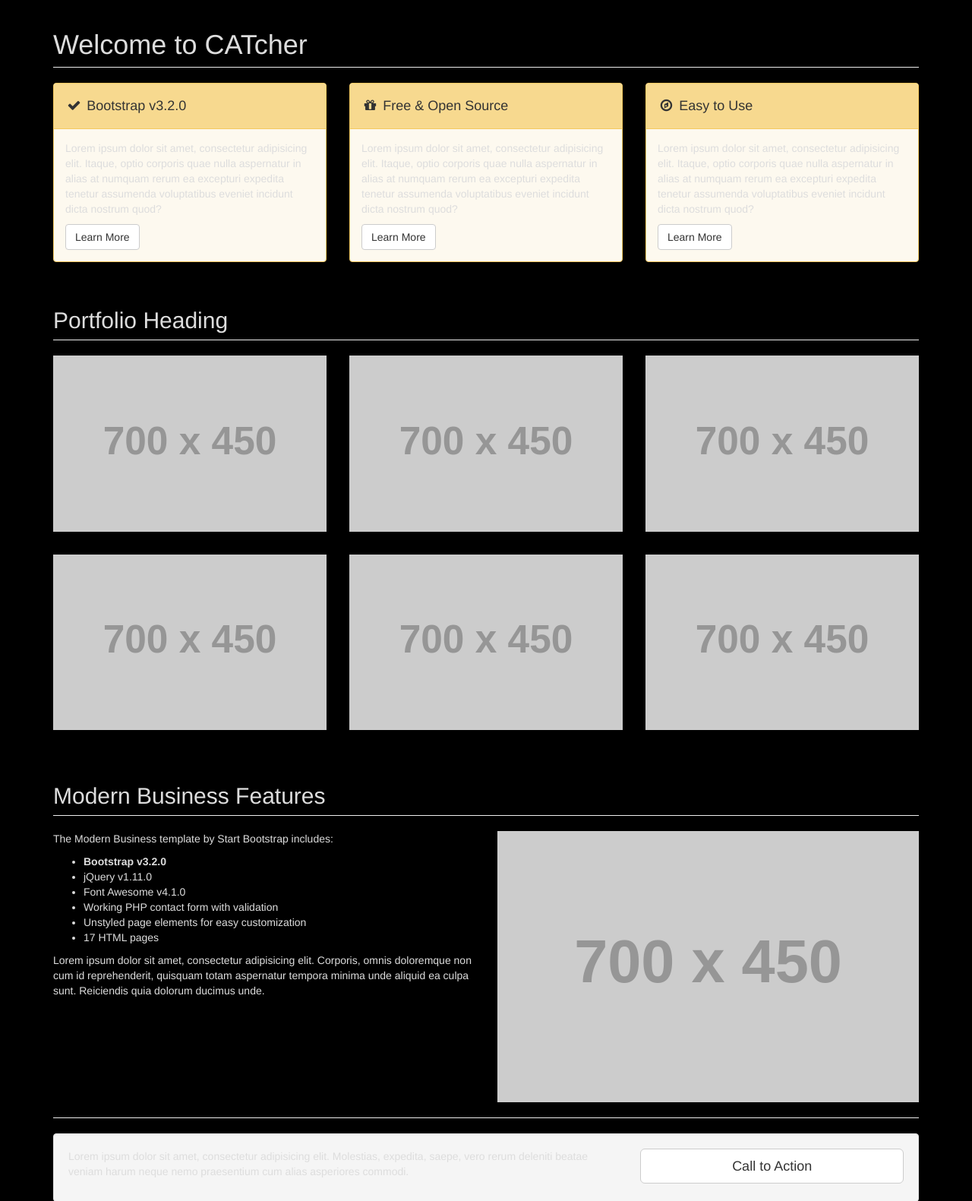
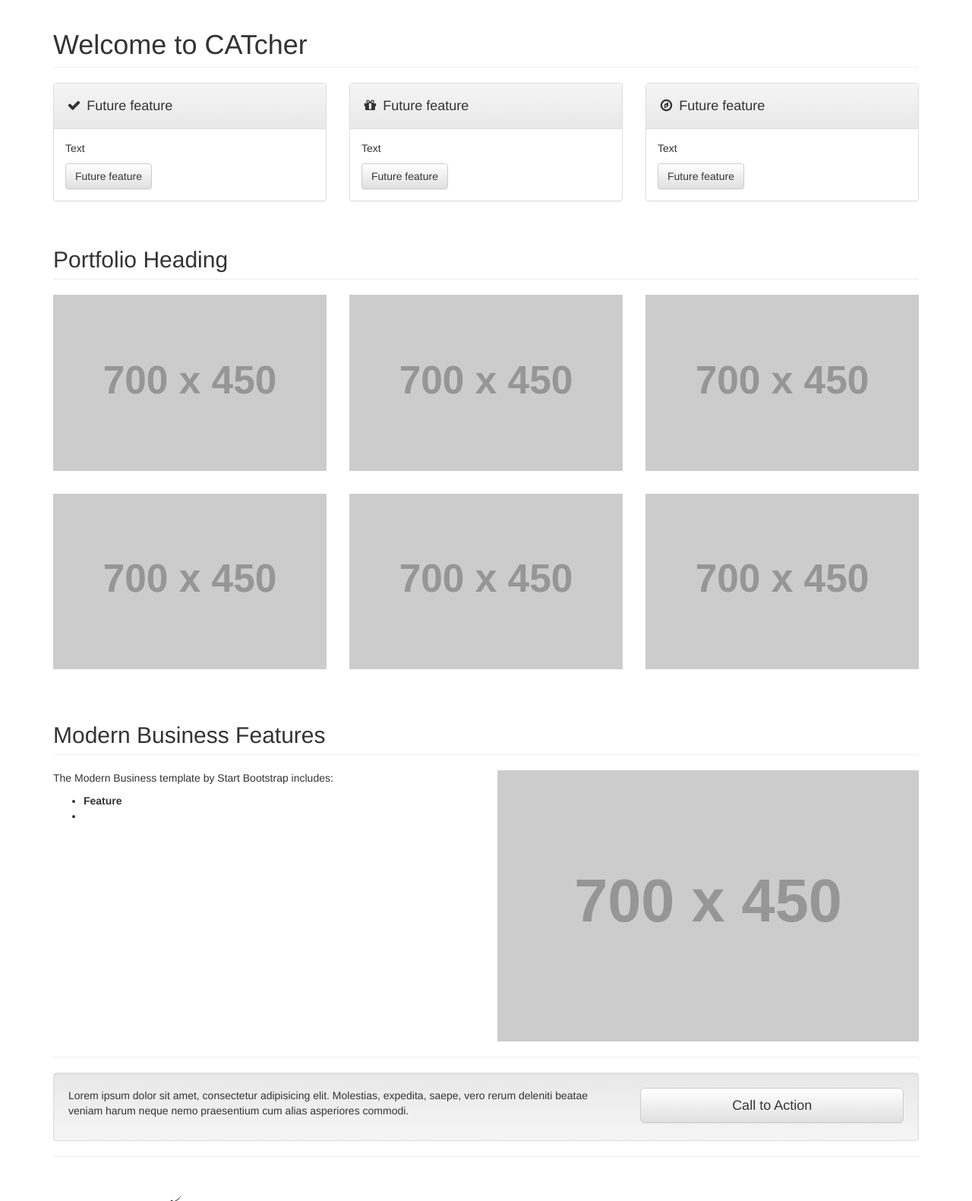
Before and after one commit to Dsgj/CATcher, a PHP site: page / in a window 1280 px wide. Shown: the part 426-2007 px from the top of the page at 76% size. Run offline with PHP 8.4, Linux system fonts and the light colour scheme; grey boxes labelled with a size stand in for pictures from a placeholder-image service; some libraries are stand-ins or nearby versions.

Commit message:
Bootstrap uppdate and simplifying the site

```diff
--- a/cats.php
+++ b/cats.php
@@ -25,6 +25,7 @@ include 'header.php';
             <div class="col-md-8">
                 <!-- Embedded Google Map -->
                 <iframe width="100%" height="400px" frameborder="0" scrolling="no" marginheight="0" marginwidth="0"
+
                         src="http://maps.google.com/maps?hl=en&amp;ie=UTF8&amp;ll=37.0625,-95.677068&amp;spn=56.506174,79.013672&amp;t=m&amp;z=4&amp;output=embed"></iframe>
             </div>
             <!-- Contact Details Column -->
@@ -66,7 +67,7 @@ include 'header.php';
         <!-- In order to set the email address and subject line for the contact form go to the bin/contact_me.php file. -->
         <div class="row">
             <div class="col-md-8">
-                <h3>Send us a Message</h3>
+                <h3>Register your cat</h3>
 
                 <form name="sentMessage" id="contactForm" novalidate>
                     <div class="control-group form-group">
--- a/css/modern-business.css
+++ b/css/modern-business.css
@@ -9,7 +9,6 @@
 html,
 body {
     height: 100%;
-    background-color: #000000;
 }
 
 body {
--- a/footer.php
+++ b/footer.php
@@ -1,4 +1,5 @@
 <script src="js/map.js"></script>
+<script src="js/test.js"></script>
 <!-- Footer -->
 <footer>
     <div class="row">
@@ -17,9 +18,14 @@
 <!-- jQuery -->
 <script src="js/jquery.js"></script>
 
-<!-- Bootstrap Core JavaScript -->
+<!-- Bootstrap Core JavaScript
 <script src="js/bootstrap.min.js"></script>
+-->
 
+<!-- Latest compiled and minified JavaScript -->
+<script src="https://maxcdn.bootstrapcdn.com/bootstrap/3.3.5/js/bootstrap.min.js"
+        integrity="sha512-K1qjQ+NcF2TYO/eI3M6v8EiNYZfA95pQumfvcVrTHtwQVDG+aHRqLi/ETn2uB+1JqwYqVG3LIvdm9lj6imS/pQ=="
+        crossorigin="anonymous"></script>
 <!-- Script to Activate the Carousel -->
 <script>
     $('.carousel').carousel({
--- a/header.php
+++ b/header.php
@@ -4,7 +4,8 @@
 <head>
     <script
         src="https://maps.googleapis.com/maps/api/js?key=AIzaSyBgqYI64QpxRrlSK0qOE2vg4lQVDawI4ZY&signed_in=true&callback=initMap"
-        async defer></script>
+        async defer>
+    </script>
 
     <meta charset="utf-8">
     <meta http-equiv="X-UA-Compatible" content="IE=edge">
@@ -13,17 +14,28 @@
     <meta name="author" content="Leo Ozolins-Carlson & Jesper Gladh">
 
     <title>CATcher - Your local cat locator</title>
-    <!-- Bootstrap Core CSS -->
-    <link href="css/bootstrap.min.css" rel="stylesheet">
+    <!-- Bootstrap Core CSS
+    <link href="css/bootstrap.min.css" rel="stylesheet">-->
+
+    <!-- Latest compiled and minified CSS -->
+    <link rel="stylesheet" href="https://maxcdn.bootstrapcdn.com/bootstrap/3.3.5/css/bootstrap.min.css"
+          integrity="sha512-dTfge/zgoMYpP7QbHy4gWMEGsbsdZeCXz7irItjcC3sPUFtf0kuFbDz/ixG7ArTxmDjLXDmezHubeNikyKGVyQ=="
+          crossorigin="anonymous">
+
+    <!-- Optional theme -->
+    <link rel="stylesheet" href="https://maxcdn.bootstrapcdn.com/bootstrap/3.3.5/css/bootstrap-theme.min.css"
+          integrity="sha384-aUGj/X2zp5rLCbBxumKTCw2Z50WgIr1vs/PFN4praOTvYXWlVyh2UtNUU0KAUhAX" crossorigin="anonymous">
 
     <!-- Modern Business custom CSS -->
     <link href="css/modern-business.css" rel="stylesheet">
 
-    <!-- Custom CSS -->
+    <!-- Custom CSS
     <link href="css/custom.css" rel="stylesheet">
+    -->
 
     <!-- Custom Fonts -->
     <link href="font-awesome/css/font-awesome.min.css" rel="stylesheet" type="text/css">
+
 
     <!-- HTML5 Shim and Respond.js IE8 support of HTML5 elements and media queries -->
     <!-- WARNING: Respond.js doesn't work if you view the page via file:// -->
--- a/index.php
+++ b/index.php
@@ -56,39 +56,33 @@ include 'header.php';
             <div class="col-md-4">
                 <div class="panel panel-default">
                     <div class="panel-heading">
-                        <h4><i class="fa fa-fw fa-check"></i> Bootstrap v3.2.0</h4>
+                        <h4><i class="fa fa-fw fa-check"></i> Future feature</h4>
                     </div>
                     <div class="panel-body">
-                        <p>Lorem ipsum dolor sit amet, consectetur adipisicing elit. Itaque, optio corporis quae nulla
-                            aspernatur in alias at numquam rerum ea excepturi expedita tenetur assumenda voluptatibus
-                            eveniet incidunt dicta nostrum quod?</p>
-                        <a href="#" class="btn btn-default">Learn More</a>
+                        <p>Text</p>
+                        <a href="#" class="btn btn-default"> Future feature</a>
                     </div>
                 </div>
             </div>
             <div class="col-md-4">
                 <div class="panel panel-default">
                     <div class="panel-heading">
-                        <h4><i class="fa fa-fw fa-gift"></i> Free &amp; Open Source</h4>
+                        <h4><i class="fa fa-fw fa-gift"></i> Future feature</h4>
                     </div>
                     <div class="panel-body">
-                        <p>Lorem ipsum dolor sit amet, consectetur adipisicing elit. Itaque, optio corporis quae nulla
-                            aspernatur in alias at numquam rerum ea excepturi expedita tenetur assumenda voluptatibus
-                            eveniet incidunt dicta nostrum quod?</p>
-                        <a href="#" class="btn btn-default">Learn More</a>
+                        <p>Text</p>
+                        <a href="#" class="btn btn-default">Future feature</a>
                     </div>
                 </div>
             </div>
             <div class="col-md-4">
                 <div class="panel panel-default">
                     <div class="panel-heading">
-                        <h4><i class="fa fa-fw fa-compass"></i> Easy to Use</h4>
+                        <h4><i class="fa fa-fw fa-compass"></i> Future feature</h4>
                     </div>
                     <div class="panel-body">
-                        <p>Lorem ipsum dolor sit amet, consectetur adipisicing elit. Itaque, optio corporis quae nulla
-                            aspernatur in alias at numquam rerum ea excepturi expedita tenetur assumenda voluptatibus
-                            eveniet incidunt dicta nostrum quod?</p>
-                        <a href="#" class="btn btn-default">Learn More</a>
+                        <p>Text</p>
+                        <a href="#" class="btn btn-default">Future feature</a>
                     </div>
                 </div>
             </div>
@@ -141,17 +135,13 @@ include 'header.php';
             <div class="col-md-6">
                 <p>The Modern Business template by Start Bootstrap includes:</p>
                 <ul>
-                    <li><strong>Bootstrap v3.2.0</strong>
+                    <li><strong>Feature</strong>
                     </li>
-                    <li>jQuery v1.11.0</li>
-                    <li>Font Awesome v4.1.0</li>
-                    <li>Working PHP contact form with validation</li>
-                    <li>Unstyled page elements for easy customization</li>
-                    <li>17 HTML pages</li>
+                    <li>
+                    </li>
                 </ul>
-                <p>Lorem ipsum dolor sit amet, consectetur adipisicing elit. Corporis, omnis doloremque non cum id
-                    reprehenderit, quisquam totam aspernatur tempora minima unde aliquid ea culpa sunt. Reiciendis quia
-                    dolorum ducimus unde.</p>
+                <p>
+                </p>
             </div>
             <div class="col-md-6">
                 <img class="img-responsive" src="http://placehold.it/700x450" alt="">
--- /dev/null
+++ b/js/test.js
@@ -0,0 +1,38 @@
+function showPosition(){
+        if(navigator.geolocation){
+            navigator.geolocation.getCurrentPosition(showMap, showError);
+        } else{
+            alert("Sorry, your browser does not support HTML5 geolocation.");
+        }
+    }
+
+// Define callback function for successful attempt
+function showMap(position){
+    // Get location data
+    lat = position.coords.latitude;
+    long = position.coords.longitude;
+    var latlong = new google.maps.LatLng(lat, long);
+
+    var myOptions = {
+        center: latlong,
+        zoom: 16,
+        mapTypeControl: true,
+        navigationControlOptions: {style:google.maps.NavigationControlStyle.SMALL}
+    }
+
+    var map = new google.maps.Map(document.getElementById("embedMap"), myOptions);
+    var marker = new google.maps.Marker({position:latlong, map:map, title:"You are here!"});
+}
+
+// Define callback function for failed attempt
+function showError(error){
+    if(error.code == 1){
+        result.innerHTML = "You've decided not to share your position, but it's OK. We won't ask you again.";
+    } else if(error.code == 2){
+        result.innerHTML = "The network is down or the positioning service can't be reached.";
+    } else if(error.code == 3){
+        result.innerHTML = "The attempt timed out before it could get the location data.";
+    } else{
+        result.innerHTML = "Geolocation failed due to unknown error.";
+    }
+}
```
Also changed, not shown: natt.php (added, +54 -0 lines), 1 other file.
